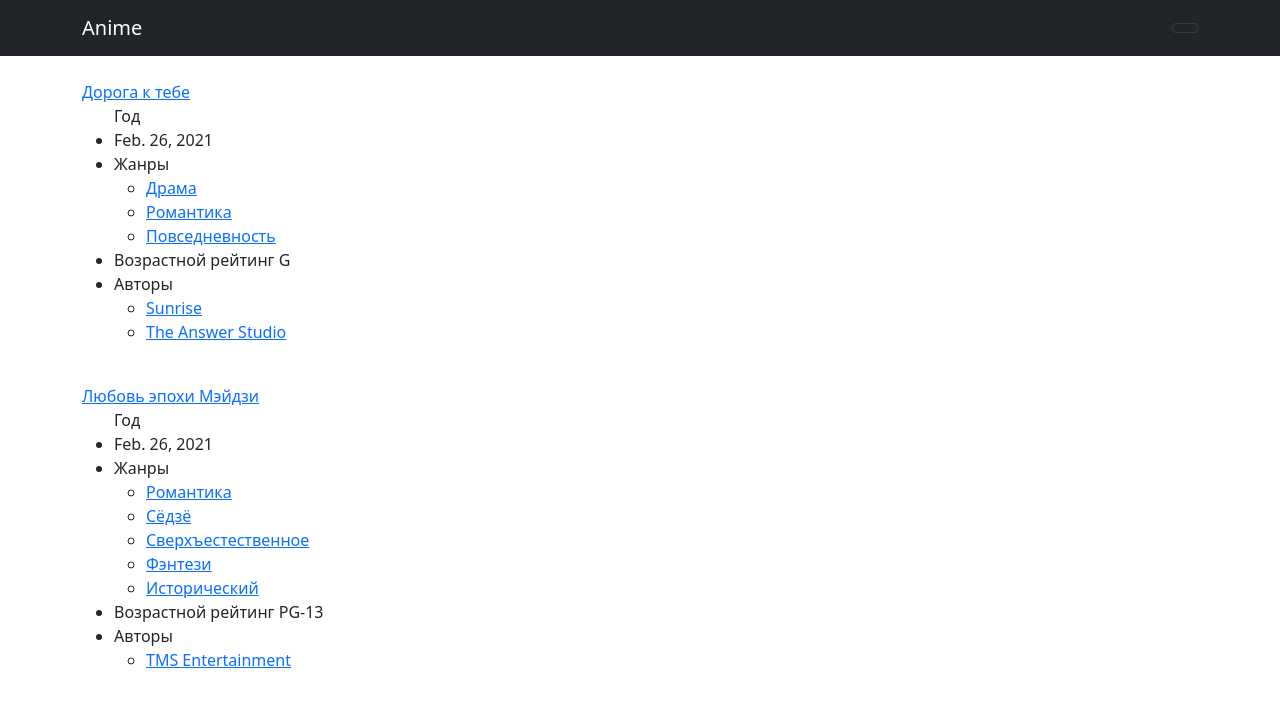
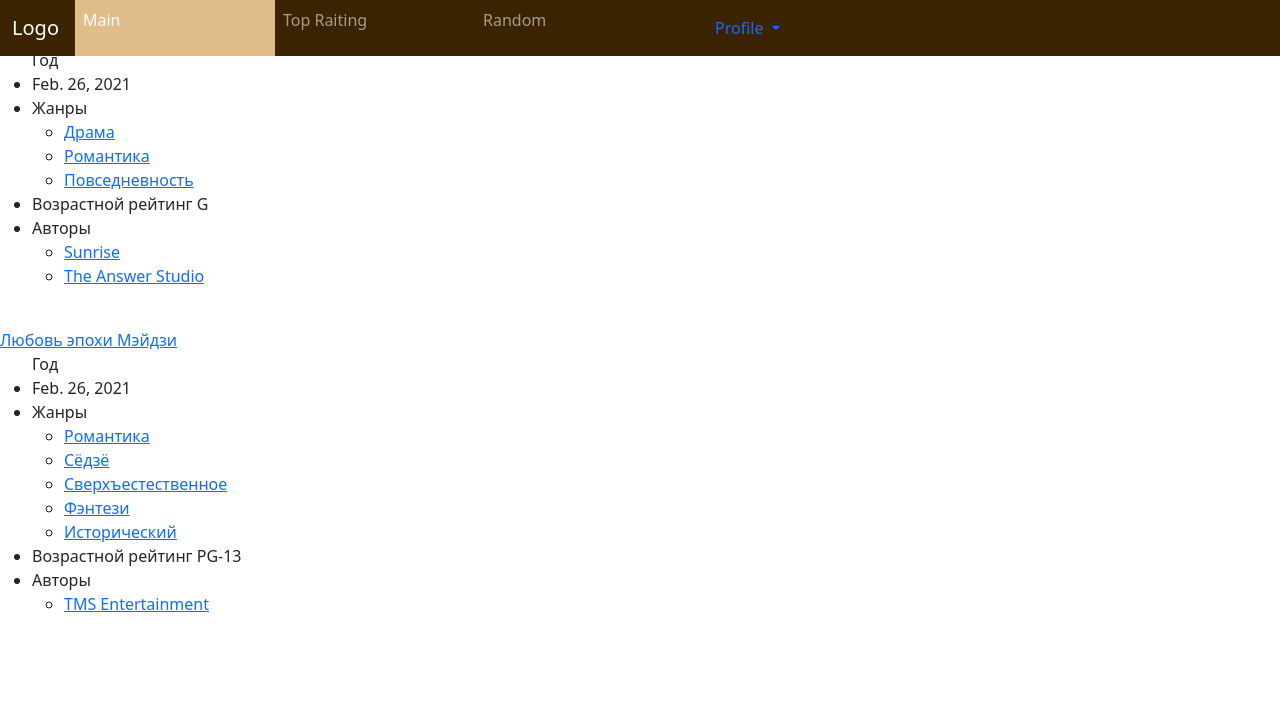
Before and after one commit to IvanShvedov/anime-site, a Django app: page / in a window 1280 px wide. Shown: the top 707 px of the page. Run offline with Django 3.2, Linux system fonts and the light colour scheme; data comes from the database, SQL or seed files in the repository.

Commit message:
Main page edited

```diff
--- a/anime_site/anime_site/settings.py
+++ b/anime_site/anime_site/settings.py
@@ -120,3 +120,7 @@ USE_TZ = True
 # https://docs.djangoproject.com/en/3.0/howto/static-files/
 
 STATIC_URL = '/static/'
+STATICFILES_DIRS = [
+    os.path.join(BASE_DIR, "static"),
+    'mainapp/static'
+]
--- a/anime_site/anime_site/urls.py
+++ b/anime_site/anime_site/urls.py
@@ -16,7 +16,11 @@ Including another URLconf
 from django.contrib import admin
 from django.urls import path, include
 
+from django.conf import settings
+from django.conf.urls.static import static
+
+
 urlpatterns = [
     path('admin/', admin.site.urls),
     path('', include('mainapp.urls'))
-]
+] + static(settings.STATIC_URL, document_root=settings.STATIC_ROOT)
--- /dev/null
+++ b/anime_site/mainapp/static/styles.css
@@ -0,0 +1,62 @@
+body {
+    margin: 0px;
+    /* padding: 0px; */
+}
+* {
+    margin: 0px;
+    /* padding: 0px; */
+}
+.light {
+    background-color: #FFF5E7;
+    color: #FFF5E7;
+}
+.light-brown {
+    background-color: #E1BD8C;
+    color: #FFF5E7;
+}
+.brown {
+    background-color: #AA7939;
+    color: #FFF5E7;
+}
+.dark-brown {
+    background-color: #734405;
+    color: #FFF5E7;
+}
+.dark {
+    background-color: #3B2200;
+    color: #FFF5E7;
+}
+.grey {
+    background-color: #9EA0A0;
+    color: #FFF5E7;
+}
+.grey-blue {
+    background-color: #5B7686;
+    color: #FFF5E7;
+}
+.blue {
+    background-color: #28536C;
+    color: #FFF5E7;
+}
+.dark-blue {
+    background-color: #053652;
+    color: #FFF5E7;
+}
+.deep-blue {
+    background-color: #002439;
+    color: #FFF5E7;
+}
+
+.navbar {
+    position: fixed;
+    width: 100vw;
+    height: 7vh;
+}
+.logo {
+    background-image: url();
+}
+
+.tab {
+    width: 200px;
+    height: 7vh;
+}
--- a/anime_site/mainapp/templates/base.html
+++ b/anime_site/mainapp/templates/base.html
@@ -1,3 +1,4 @@
+{% load static %}
 <!DOCTYPE html>
 <html lang="en">
 <head>
@@ -5,6 +6,7 @@
     <meta http-equiv="X-UA-Compatible" content="IE=edge">
     <meta name="viewport" content="width=device-width, initial-scale=1.0">
     <link href="https://cdn.jsdelivr.net/npm/bootstrap@5.0.0-beta2/dist/css/bootstrap.min.css" rel="stylesheet" integrity="sha384-BmbxuPwQa2lc/FVzBcNJ7UAyJxM6wuqIj61tLrc4wSX0szH/Ev+nYRRuWlolflfl" crossorigin="anonymous">
+    <link rel="stylesheet" type="text/css" href="{% static 'styles.css' %}">
     <title>Anime</title>
 </head>
 <body>
--- a/anime_site/mainapp/templates/main_page.html
+++ b/anime_site/mainapp/templates/main_page.html
@@ -1,9 +1,9 @@
 {% extends 'base.html' %}
 
 {% block content %}
-    <div class="container">
+    <div class="wrap">
         {% for cart in animes %}
-        <div class="row justify-content-center">
+        <div class="row">
             <div class="cart">
                 <a href="#">
                     <img src="" alt="">
--- a/anime_site/mainapp/templates/navbar.html
+++ b/anime_site/mainapp/templates/navbar.html
@@ -1,8 +1,33 @@
-<nav class="navbar navbar-expant-lg navbar-dark bg-dark">
-    <div class="container">
-        <a href="" class="navbar-brand">Anime</a>
-        <button class="navbar-toggler" type="button" data-toggle="collapse" data-target="#navbarContent"
-            arial-controls="navbarContent" aria-expanded="false"
-        ></button>
+<nav class="navbar navbar-expand-lg dark navbar-dark">
+    <div class="container-fluid">
+      <a class="navbar-brand" href="#">Logo</a>
+      <button class="navbar-toggler" type="button" data-bs-toggle="collapse" data-bs-target="#navbarSupportedContent" aria-controls="navbarSupportedContent" aria-expanded="false" aria-label="Toggle navigation">
+        <span class="navbar-toggler-icon"></span>
+      </button>
+
+      <div class="collapse navbar-collapse" id="navbarSupportedContent">
+        <ul class="navbar-nav me-4 mb-0 mb-lg-0">
+          <li class="nav-item tab light-brown">
+            <a class="nav-link active" aria-current="page" href="#">Main</a>
+          </li>
+          <li class="nav-item tab">
+            <a class="nav-link" href="#">Top Raiting</a>
+          </li>
+          <li class="nav-item tab">
+            <a class="nav-link" href="#">Random</a>
+          </li>
+        </ul>
+        <div class="d-flex">
+            <a class="nav-link dropdown-toggle" href="#" id="navbarDropdown" role="button" data-bs-toggle="dropdown" aria-expanded="false">
+                Profile
+              </a>
+              <ul class="dropdown-menu" aria-labelledby="navbarDropdown">
+                <li><a class="dropdown-item" href="#">Action</a></li>
+                <li><a class="dropdown-item" href="#">Another action</a></li>
+                <li><hr class="dropdown-divider"></li>
+                <li><a class="dropdown-item" href="#">Something else here</a></li>
+              </ul>
+        </div>
+      </div>
     </div>
-</nav>
+  </nav>
--- a/anime_site/mainapp/urls.py
+++ b/anime_site/mainapp/urls.py
@@ -1,8 +1,10 @@
 from django.urls import path
 from . import views
 
+from django.conf import settings
+from django.conf.urls.static import static
 
 urlpatterns = [
     path('', views.MainView.as_view(), name='main'),
     path('anime/<str:slug>/', views.AnimeView.as_view(), name='anime page'),
-]
+] + static(settings.STATIC_URL, document_root=settings.STATIC_ROOT)
```
